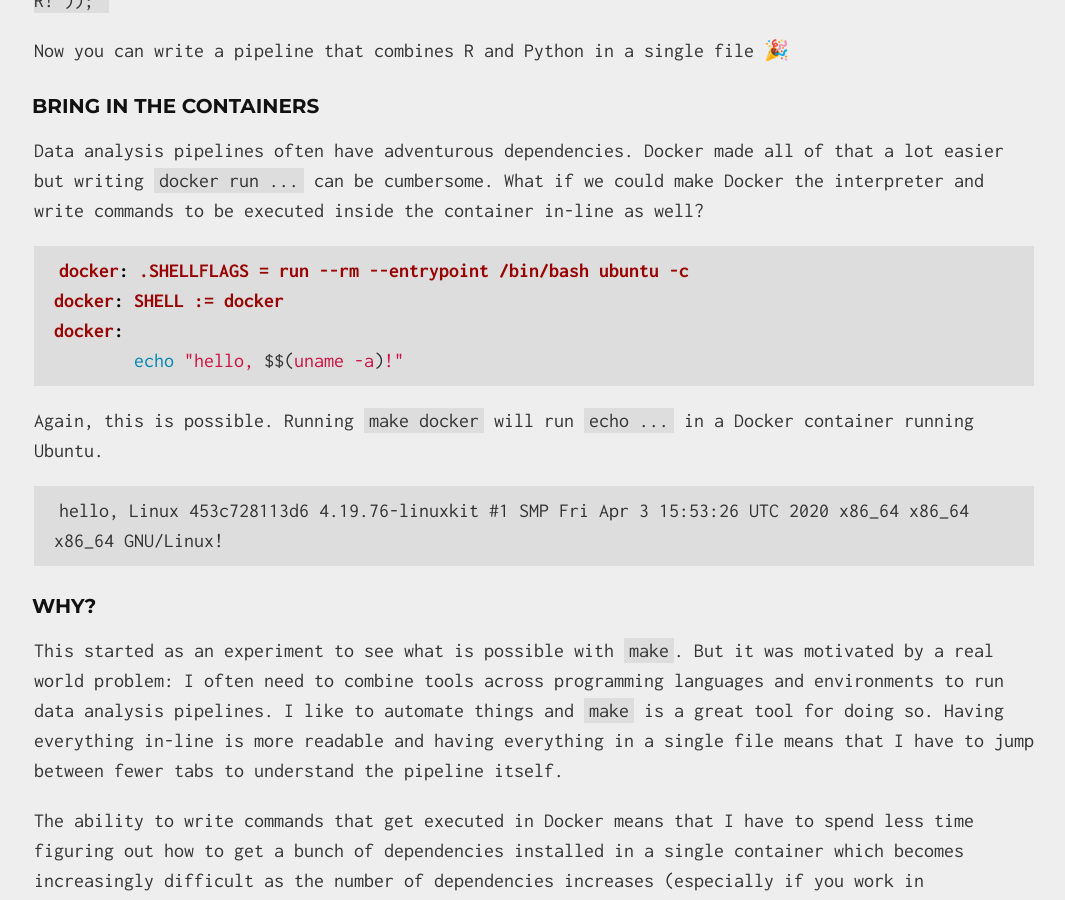
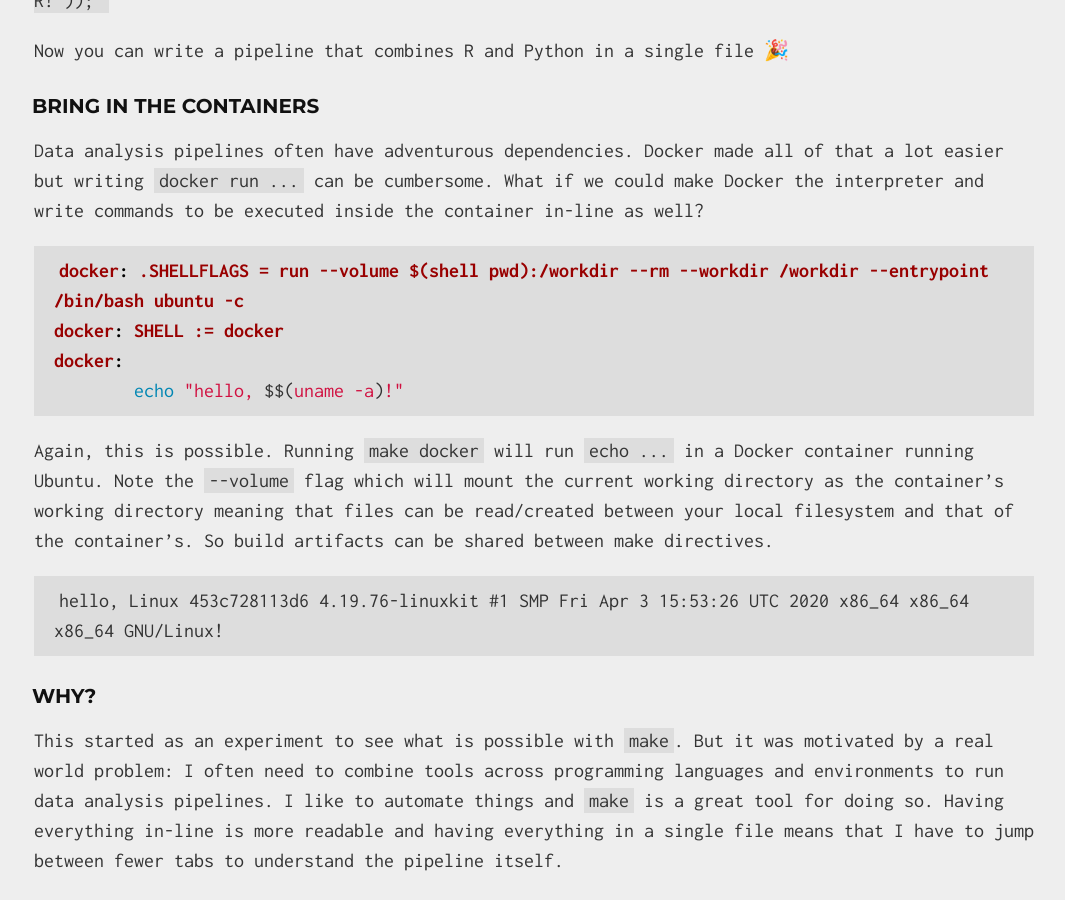
Before and after one commit to audy/audy.github.io, a Jekyll site: the page built from _posts/2020-05-14-Polyglot-Makefiles.md, in a window 1280 px wide and 900 px high, scrolled down 1394 px. Shown: the whole window, without its empty margins (106-1171 px from the left). Built offline with Jekyll 4.4.1, drawn with Linux system fonts in a browser that asks for light colours.

Commit message:
file systems

````diff
--- a/_posts/2020-05-14-Polyglot-Makefiles.md
+++ b/_posts/2020-05-14-Polyglot-Makefiles.md
@@ -63,14 +63,17 @@
 container in-line as well?
 
 ```makefile
-docker: .SHELLFLAGS = run --rm --entrypoint /bin/bash ubuntu -c
+docker: .SHELLFLAGS = run --volume $(shell pwd):/workdir --rm --workdir /workdir --entrypoint /bin/bash ubuntu -c
 docker: SHELL := docker
 docker:
 	echo "hello, $$(uname -a)!"
 ```
 
 Again, this is possible. Running `make docker` will run `echo ...` in a Docker
-container running Ubuntu.
+container running Ubuntu. Note the `--volume` flag which will mount the current
+working directory as the container's working directory meaning that files can
+be read/created between your local filesystem and that of the container's. So
+build artifacts can be shared between make directives.
 
 ```
 hello, Linux 453c728113d6 4.19.76-linuxkit #1 SMP Fri Apr 3 15:53:26 UTC 2020 x86_64 x86_64 x86_64 GNU/Linux!
````
